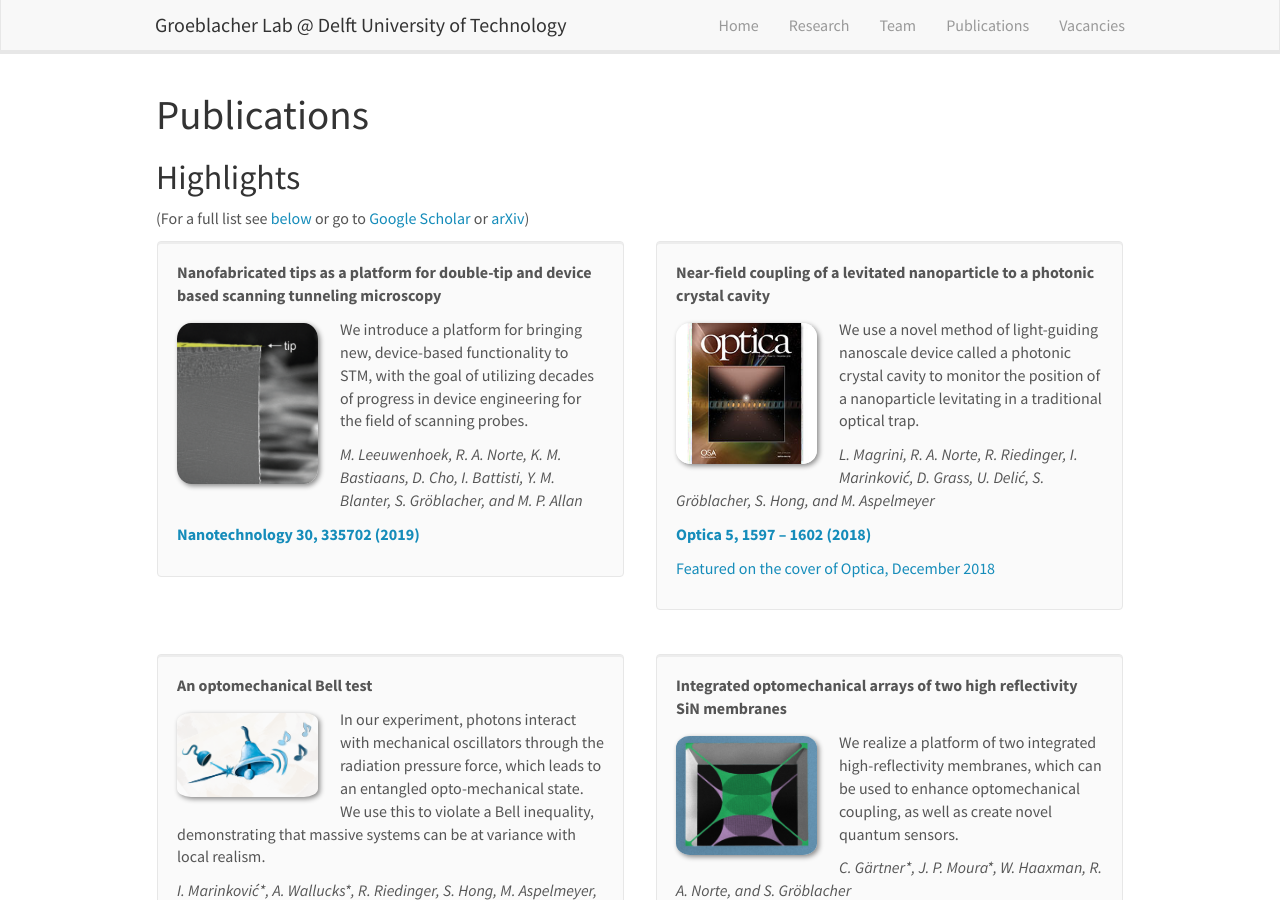
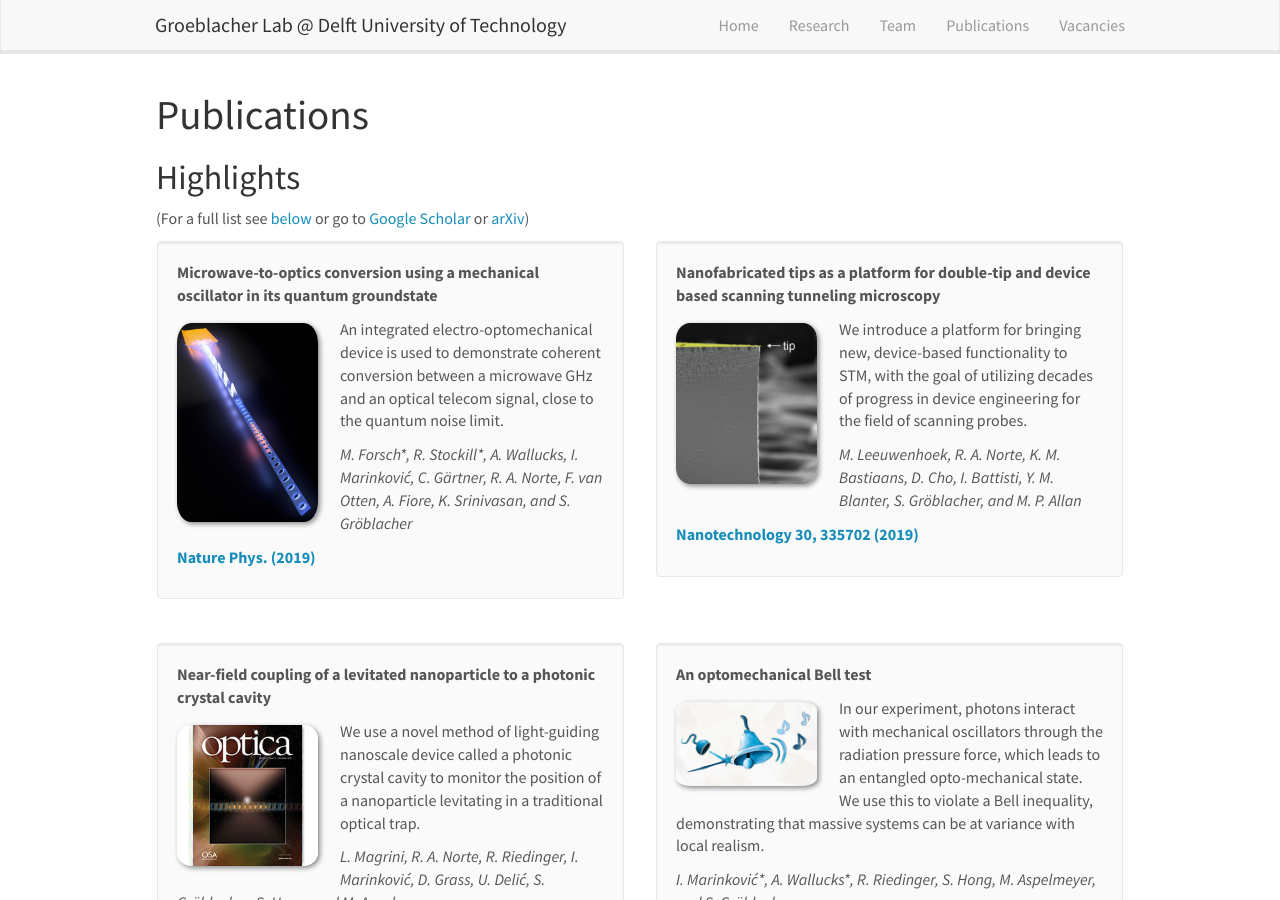
Before and after one commit to sgroeblacher/groeblacherlab, a Jekyll site: the page built from _pages/publications.md, in a window 1280 px wide and 900 px high. Built offline with Jekyll 4.4.1, drawn with Linux system fonts in a browser that asks for light colours; nearby versions of some CDN libraries; some of the changed text lies outside the part shown.

Commit message:
modified:   _data/publist.yml 	new file:   _site/images/pubpic/Pub_WLC.jpg 	modified:   _site/publications/index.html 	new file:   images/pubpic/Pub_WLC.jpg

```diff
--- a/_data/publist.yml
+++ b/_data/publist.yml
@@ -13,18 +13,18 @@
   year: E-prints
 
 - title: "Microwave-to-optics conversion using a mechanical oscillator in its quantum groundstate"
-  image:
-  description:
+  image: Pub_WLC.jpg
+  description: An integrated electro-optomechanical device is used to demonstrate  coherent conversion between a microwave GHz and an optical telecom signal, close to the quantum noise limit.
   authors: M. Forsch\*, R. Stockill\*, A. Wallucks, I. Marinković, C. Gärtner, R. A. Norte, F. van Otten, A. Fiore, K. Srinivasan, and S. Gröblacher
   link:
-    url: https://arxiv.org/abs/1812.07588
-    display: arXiv1812.07588 (2018)
-  arxiv: 0
-  eprint:
-  highlight: 0
+    url: https://doi.org/10.1038/s41567-019-0673-7
+    display: Nature Phys. (2019)
+  arxiv: 1
+  eprint: https://arxiv.org/abs/1812.07588
+  highlight: 1
   news2:
-  newyear: 0
-  year:
+  newyear: 1
+  year: 2019
 
 - title: "Nanofabricated tips as a platform for double-tip and device based scanning tunneling microscopy"
   image: Pub_SmartTip.png
@@ -37,8 +37,8 @@
   eprint: https://arxiv.org/abs/1712.08620
   highlight: 1
   news2:
-  newyear: 1
-  year: 2019
+  newyear: 0
+  year:
 
 - title: "Near-field coupling of a levitated nanoparticle to a photonic crystal cavity"
   image: Cover_Optica.jpg
```
Also changed, not shown: images/pubpic/Pub_WLC.jpg (added), 2 other files.
